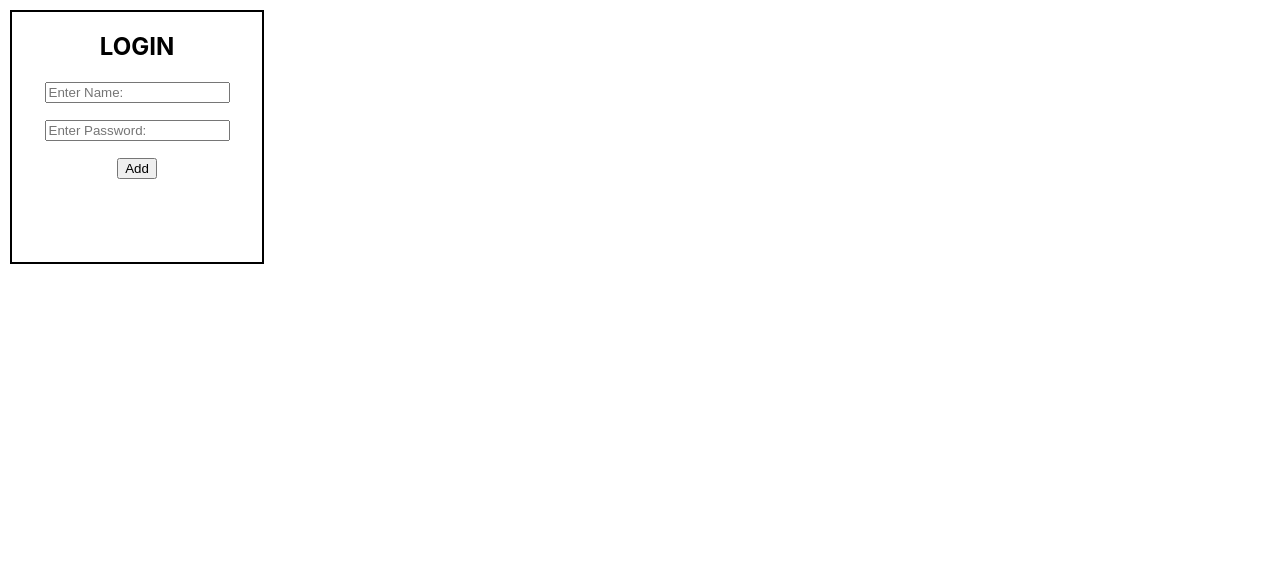
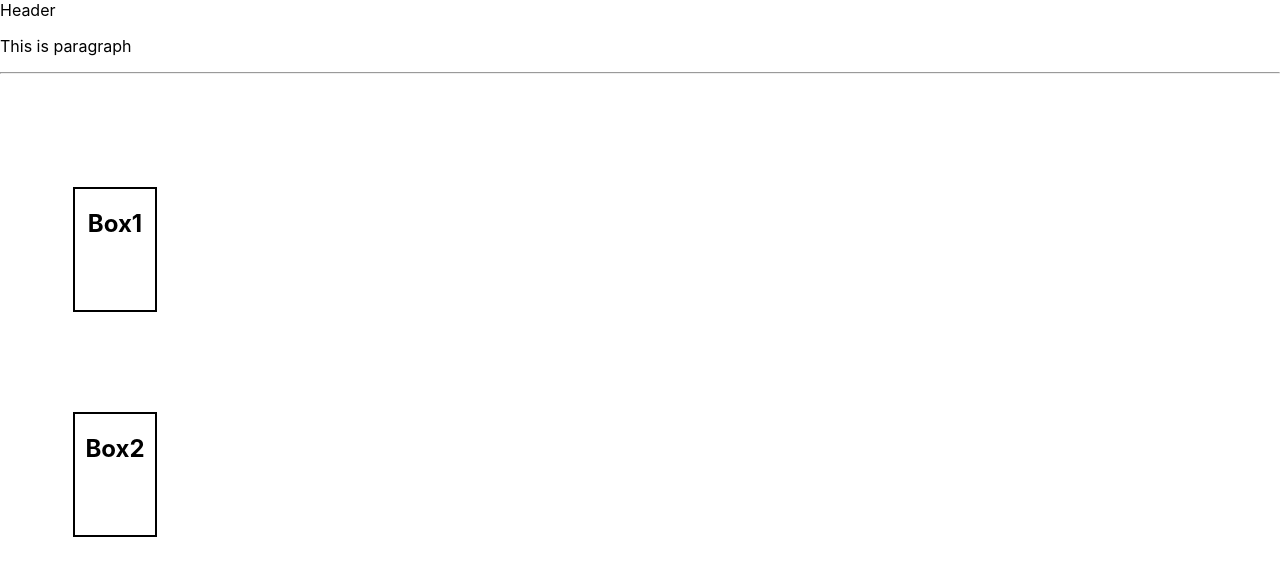
Before and after one commit to sai-soma/myapp, a React (Create React App) app: page / in a window 1280 px wide. Shown: the top 576 px of the page. Built offline with nearby package versions, Linux system fonts and the light colour scheme.

Commit message:
sync check

```diff
--- a/src/index.js
+++ b/src/index.js
@@ -4,7 +4,7 @@ import './index.css';
 import './Fruits.css';
 import Fruits from './Fruits';
 import App14 from './App14';
-import App1 from './App1';
+import App from './App';
 
 const root = ReactDOM.createRoot(document.getElementById('root'));
 root.render(
@@ -12,5 +12,5 @@ root.render(
 <hr></hr>
 <div id="products" class="main"><Fruits /></div>
 </> */
-<App14 />
+<App />
 );
```
